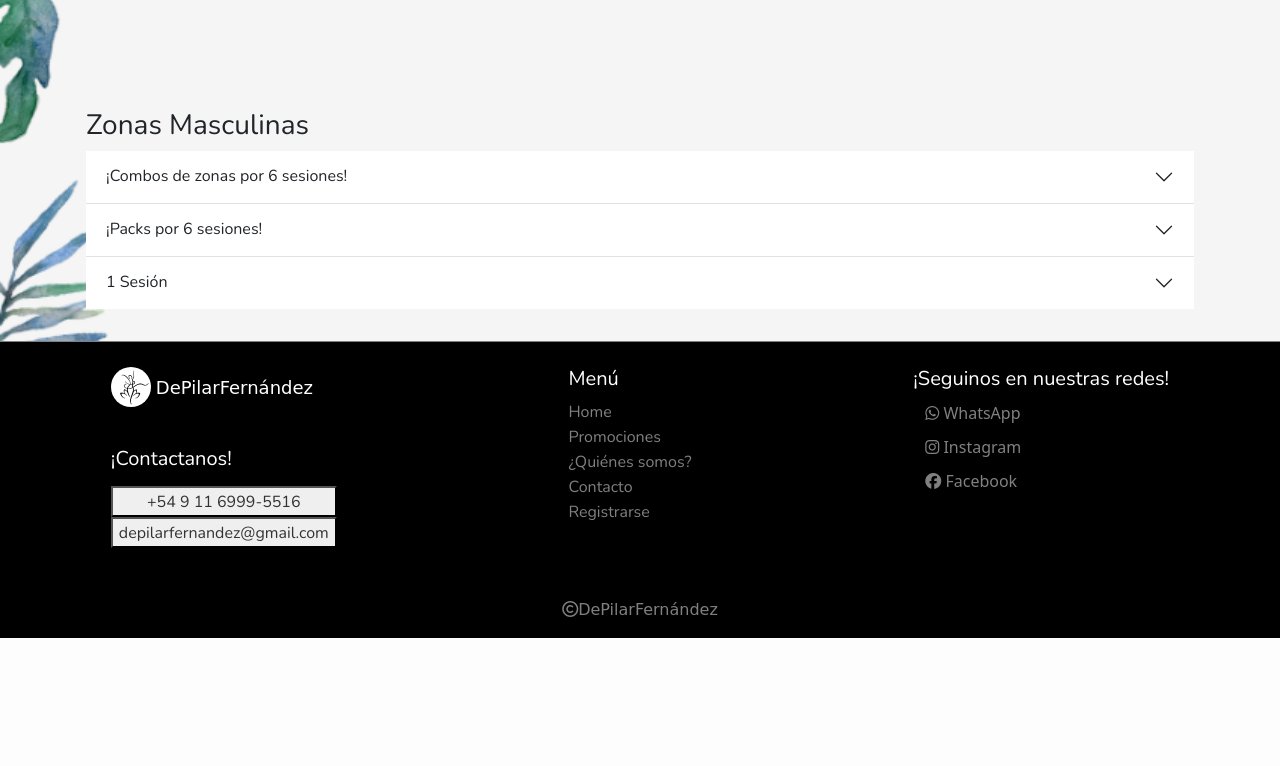
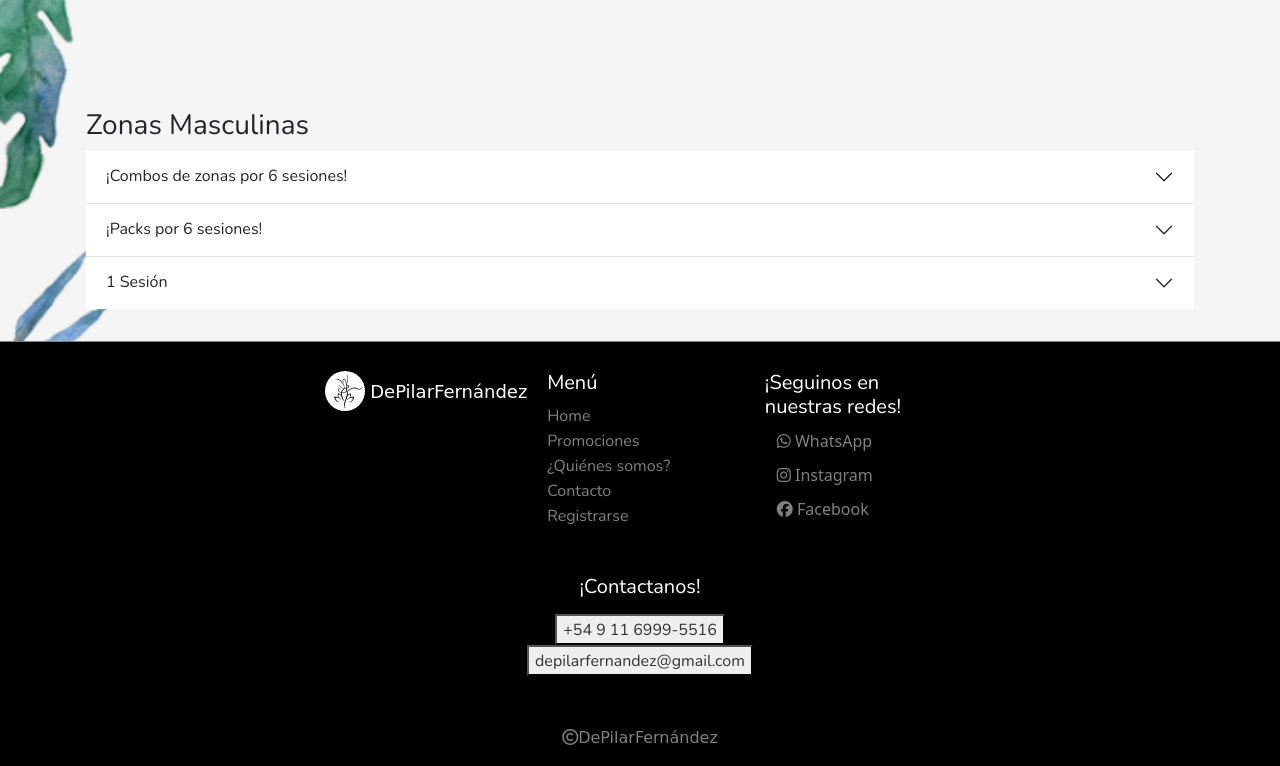
Before and after one commit to Roccoadn/depilarfernandez, a website: page promociones.html in a window 1280 px wide. Shown: the part 381-1147 px from the top of the page. Before the commit the page ends 1019 px from the top, so only its background shows below. Drawn offline with nearby package versions, Linux system fonts and the light colour scheme; files whose address does not match are found by name; a web font is replaced by a local one.

Commit message:
correcciones

```diff
--- a/promociones.html
+++ b/promociones.html
@@ -890,10 +890,12 @@
     </section>
   </main>
 
-  <footer>
+  <footer >
     <div class="footer-container">
-      <div class="footer-container-1">
-        <div class="logo-container">
+      <div class="row">
+        <div class="footer-container-1 col-12 m-1">
+          <div class="row">
+            <div class="logo-container col-4">
               <a href="./index.html">
                 <img src="./assets/media/logo.png" alt="logo" width="40" height="40" class="logo-footer">
               </a>
@@ -902,20 +904,7 @@
               </a>
             </div>
 
-        <div class="contacto-container">
-          <h5>
-            ¡Contactanos!
-          </h5>
-          <button class="boton-contacto">
-            <a href="https://api.whatsapp.com/send/?phone=+54 9 11 6999-5516&text=Hola+buen+día&type=phone_number&app_absent=0" target="_blank">+54 9 11 6999-5516</a>
-          </button>
-          <button class="boton-contacto">
-            <a href="" target="_blank">depilarfernandez@gmail.com</a>
-          </button>
-        </div>
-      </div>
-
-      <div class="menu-container">
+            <div class="menu-container col-4">
               <h5>
                 Menú
               </h5>
@@ -939,7 +928,7 @@
             </div>
 
 
-      <div class="redes-container">
+            <div class="redes-container col-4">
               <h5>
                 ¡Seguinos en nuestras redes!
               </h5>
@@ -956,6 +945,23 @@
               </ul>
             </div>
           </div>
+        </div>
+
+        <div class="footer-container-2 col2">
+          <div class="contacto-container">
+            <h5>
+              ¡Contactanos!
+            </h5>
+            <button class="boton-contacto">
+              <a href="https://api.whatsapp.com/send/?phone=+54 9 11 6999-5516&text=Hola+buen+día&type=phone_number&app_absent=0" target="_blank">+54 9 11 6999-5516</a>
+            </button>
+            <button class="boton-contacto">
+              <a href="" target="_blank">depilarfernandez@gmail.com</a>
+            </button>
+          </div>
+        </div>
+      </div>
+    </div>
     <div class="copy">
       <p><span><i class="fa-regular fa-copyright"></i></span>DePilarFernández</p>
     </div>
--- a/scss/_footer.scss
+++ b/scss/_footer.scss
@@ -18,66 +18,38 @@ footer{
         justify-content: space-around;
         margin-top: 25px;
         margin-bottom: 50px;
+        @include media-down(xs){
+         flex-direction: column-reverse;
+        }
         h5{
             color: white;
             font-family: $letra;
         }
         .footer-container-1{
             display: flex;
-            flex-direction: column;
-            margin-right: 10px;
+            flex-direction: row;
+            justify-content: space-around;
+
             .logo-container{
                 display: flex;
                 flex-direction: row;
-                align-items: flex-end;
+                justify-content: center;
                 a{
                     text-decoration: none;
-                }
                     h1{
+                        margin-top: 10px;
                         margin-left: 5px;
                         font-size: large;
                         color: white;
                         font-family: $logoLetra;
+                    }
                 }
                 .logo-footer{
                     background-color: white;
                     border-radius: 50%;
                 }
             }
-            .contacto-container{
-                margin-top: 25px;
-                display: flex;
-                flex-direction: column;
-                h5{
-                    font-family: $letra;
-                    margin-top: 15px;
-                    margin-bottom: 15px;
-                }
-                .boton-contacto{
-                    @include media-down(xs){
-                        width: 200px;
-                    }
-                    button{
-                    background-color: whitesmoke;
-                    border-radius: 5px;
-                    border: solid $color-border 0.5px;
-                    }
-                }
-                .boton-contacto:hover{
-                    background-color: rgb(199, 199, 199);
-                }
-                a{
-                    text-decoration: none;
-                    color: $color-letra;
-                    font-family: $letra;
-                }
-            }
-        }
             .menu-container{
-            @include media-down(xs){
-                margin-left: 20px;
-                margin-right: 20px;
-            }
                 ul{
                     margin: 0;
                     padding: 0;
@@ -131,6 +103,37 @@ footer{
                 }
             }
         }
+        .footer-container-2{
+            .contacto-container{
+                margin-top: 25px;
+                display: flex;
+                flex-direction: column;
+                align-items: center;
+                h5{
+                    font-family: $letra;
+                    margin-top: 15px;
+                    margin-bottom: 15px;
+                }
+                .boton-contacto{
+                    button{
+                    width: 100px;
+                    background-color: gray;
+                    border-radius: 5px;
+                    border: solid $color-border 0.5px;
+                    }
+                }
+                .boton-contacto:hover{
+                    background-color: rgb(199, 199, 199);
+                }
+                a{
+                    color: white;
+                    text-decoration: none;
+                    color: $color-letra;
+                    font-family: $letra;
+                }
+            }
+        }
+    }
     .copy{
         text-align: center;
         font-family: $logoLetra;
```
Also changed, not shown: css/estilo.css. Lines whose indentation alone changed are shown as unchanged.
